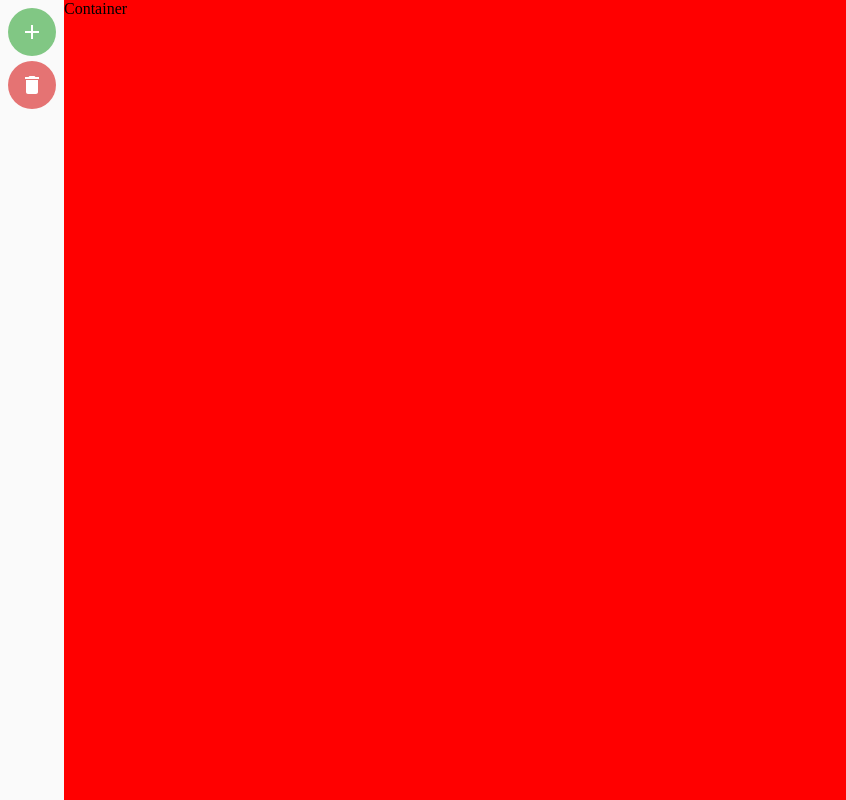
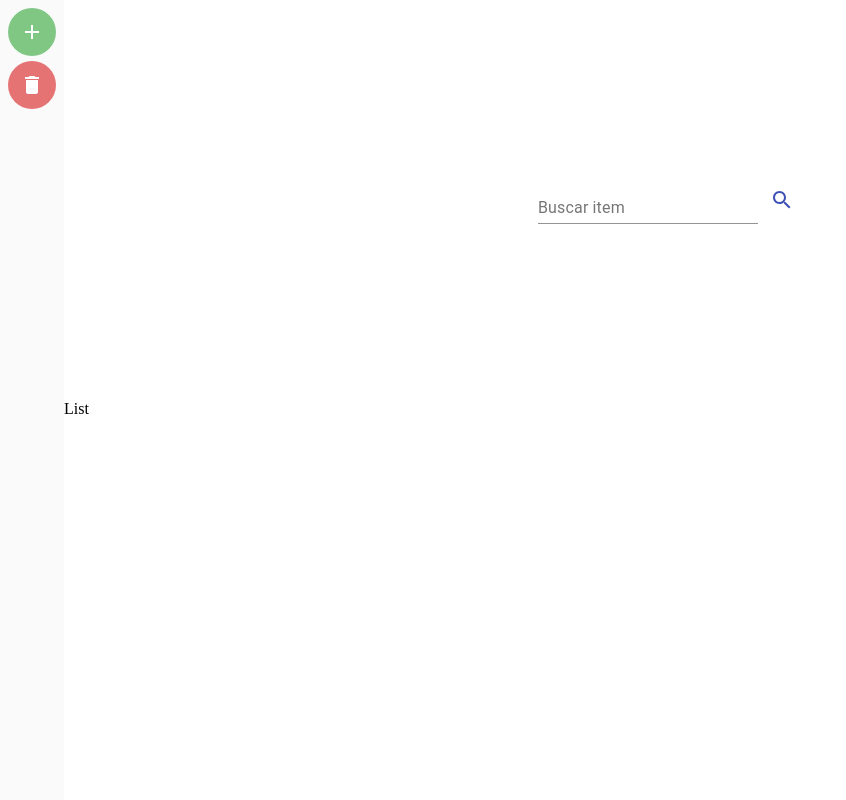
Before and after one commit to amjr/todolist, a React (Create React App) app: page / in a window 1280 px wide. Shown: the whole page, without its empty margins (0-846 px from the left). Built offline with nearby package versions, Linux system fonts and the light colour scheme.

Commit message:
:construction: Creating list structure

```diff
--- a/package.json
+++ b/package.json
@@ -9,6 +9,7 @@
     "@testing-library/jest-dom": "^4.2.4",
     "@testing-library/react": "^9.3.2",
     "@testing-library/user-event": "^7.1.2",
+    "prop-types": "^15.7.2",
     "react": "^16.8.1",
     "react-dom": "^16.8.1",
     "react-redux": "^7.1.0-rc.1",
--- /dev/null
+++ b/src/screens/main/Container/components/List/index.js
@@ -0,0 +1,16 @@
+import React from 'react';
+import styled from 'styled-components';
+import { ContainerContextConsumer } from 'screens/main/Container/context';
+
+export default () => (
+  <ListWrapper>
+    <ContainerContextConsumer>
+      {(context) => <div>List</div>}
+    </ContainerContextConsumer>
+  </ListWrapper>
+);
+
+const ListWrapper = styled.div`
+  display: flex;
+  flex: 1;
+`;
--- /dev/null
+++ b/src/screens/main/Container/components/Search/index.js
@@ -0,0 +1,21 @@
+import React from 'react';
+import styled from 'styled-components';
+import { TextField, IconButton } from '@material-ui/core';
+import { Search } from '@material-ui/icons';
+
+export default () => (
+  <SearchWrapper>
+    <TextField label="Buscar item" />
+
+    <IconButton color="primary">
+      <Search />
+    </IconButton>
+  </SearchWrapper>
+);
+
+const SearchWrapper = styled.div`
+  align-items: center;
+  display: flex;
+  flex: 1;
+  justify-content: center;
+`;
--- /dev/null
+++ b/src/screens/main/Container/context.js
@@ -0,0 +1,24 @@
+import React, { createContext } from 'react';
+import PropTypes from 'prop-types';
+import { useSelector } from 'react-redux';
+
+const ContainerContext = createContext();
+
+export const ContainerContextProvider = (props) => {
+  const { children } = props;
+  const list = useSelector((state) => state.list.list);
+
+  const values = {
+    insideContainer: true,
+    list,
+  };
+
+  return <ContainerContext.Provider value={values}>{children}</ContainerContext.Provider>;
+};
+
+ContainerContextProvider.propTypes = {
+  children: PropTypes.node.isRequired,
+};
+
+export const ContainerContextConsumer = ContainerContext.Consumer;
+export default ContainerContextProvider;
--- a/src/screens/main/Container/index.js
+++ b/src/screens/main/Container/index.js
@@ -1,9 +1,17 @@
 import React from 'react';
 import styled from 'styled-components';
+import Search from './components/Search';
+import List from './components/List';
 
-export default () => <Container>Container</Container>;
+export default () => (
+  <Container>
+    <Search />
+    <List />
+  </Container>
+);
 
 const Container = styled.div`
-  background-color: red;
+  display: flex;
+  flex-direction: column;
   flex: 1;
 `;
--- a/src/screens/main/index.js
+++ b/src/screens/main/index.js
@@ -2,11 +2,14 @@ import React from 'react';
 import styled from 'styled-components';
 import Sidebar from 'screens/main/Sidebar';
 import Container from 'screens/main/Container';
+import { ContainerContextProvider } from 'screens/main/Container/context';
 
 export default () => (
   <GlobalWrapper>
     <Sidebar />
-    <Container />
+    <ContainerContextProvider>
+      <Container />
+    </ContainerContextProvider>
   </GlobalWrapper>
 );
 
--- /dev/null
+++ b/src/store/list/reducer.js
@@ -0,0 +1,21 @@
+// import * as types from './actionsTypes';
+
+export const initialState = {
+  list: [
+    {
+      id: 1,
+      name: 'Desenvolvimento básico da lista',
+      checked: false,
+      done: false,
+    },
+  ],
+};
+
+export default (state = initialState, action = {}) => {
+  switch (action.type) {
+    default:
+      return {
+        ...state,
+      };
+  }
+};
--- a/src/store/reducers.js
+++ b/src/store/reducers.js
@@ -1,5 +1,7 @@
 import url from './url/reducer';
+import list from './list/reducer';
 
 export default {
+  list,
   url,
 };
```
Also changed, not shown: src/store/list/actions.js (added), src/store/list/actionsTypes.js (added).
